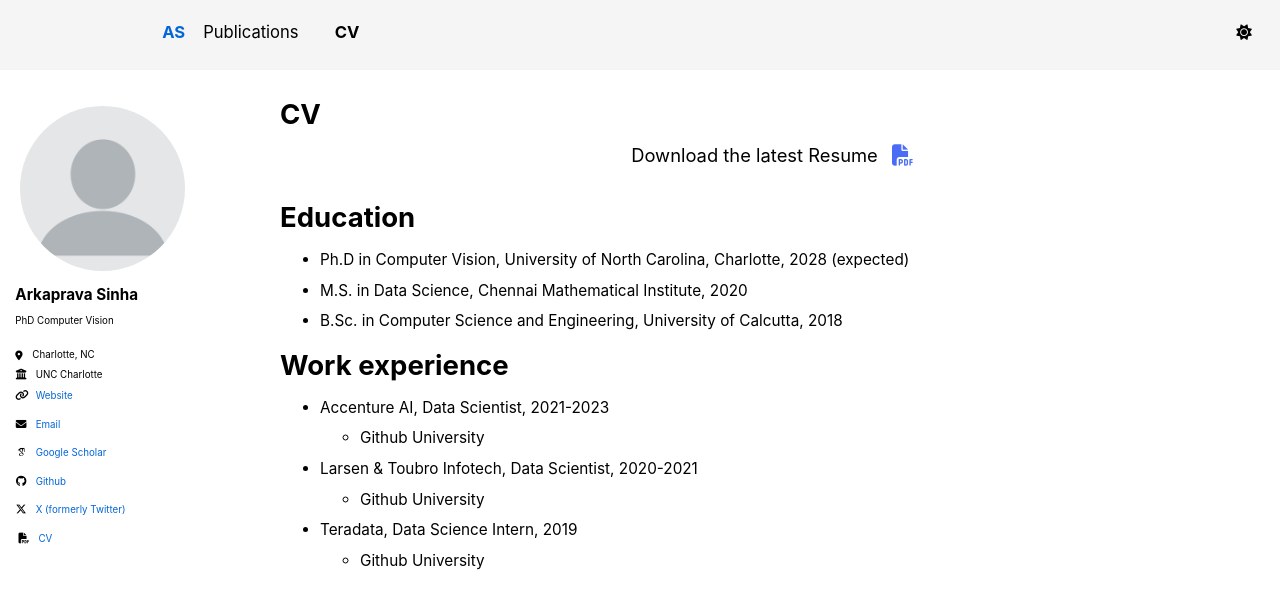
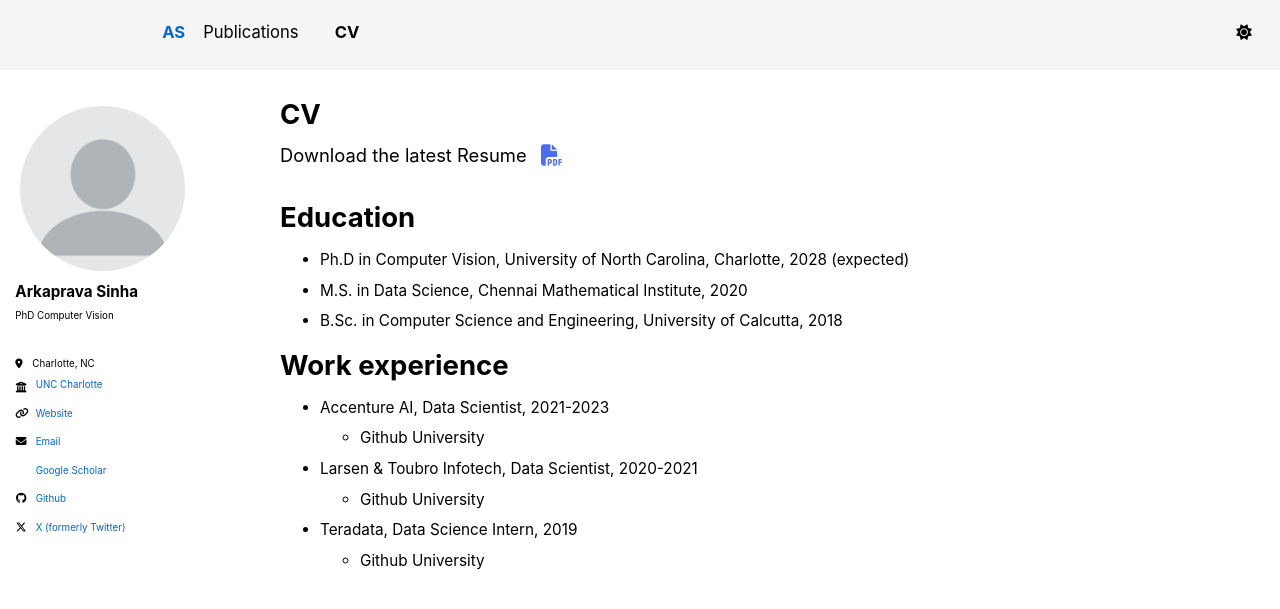
Before and after one commit to thearkaprava/thearkaprava.github.io, a Jekyll site: the page built from _pages/cv.md, in a window 1280 px wide. Shown: the top 609 px of the page. Built offline with Jekyll 4.4.1, drawn with Linux system fonts in a browser that asks for light colours; some web fonts are replaced.

Commit message:
Update changes

```diff
--- a/_config.yml
+++ b/_config.yml
@@ -26,10 +26,10 @@ author:
   pronouns         : #"he/him"
   bio              : "PhD Computer Vision"
   location         : "Charlotte, NC"
-  employer         : "UNC Charlotte"
+  employer         : "<a href='https://cci.charlotte.edu'>UNC Charlotte</a>"
   uri              : "https://thearkaprava.github.io"
   email            : "asinha13[at]charlotte[dot]edu"
-  cv               : "files/Arkaprava_Sinha_CV.pdf"
+  #cv               : "files/Arkaprava_Sinha_CV.pdf"
 
   # Academic websites
   arxiv            : # URL - Update with the correct link to your profile
--- a/_includes/head/custom.html
+++ b/_includes/head/custom.html
@@ -2,7 +2,14 @@
 
 <!-- start custom head snippets -->
 
-<link rel="apple-touch-icon" sizes="57x57" href="{{ base_path }}/images/apple-touch-icon-57x57.png?v=M44lzPylqQ">
+<!-- Use SVG favicon -->
+<link rel="icon" type="image/svg+xml" href="{{ base_path }}/images/favicon.svg">
+<link rel="shortcut icon" href="{{ base_path }}/images/favicon.svg">
+
+<!-- Remove all other favicon references -->
+<meta name="theme-color" content="#ffffff">
+<meta name="theme-color" media="(prefers-color-scheme: dark)" content="#1a1a1a">
+
 <link rel="apple-touch-icon" sizes="60x60" href="{{ base_path }}/images/apple-touch-icon-60x60.png?v=M44lzPylqQ">
 <link rel="apple-touch-icon" sizes="72x72" href="{{ base_path }}/images/apple-touch-icon-72x72.png?v=M44lzPylqQ">
 <link rel="apple-touch-icon" sizes="76x76" href="{{ base_path }}/images/apple-touch-icon-76x76.png?v=M44lzPylqQ">
@@ -11,18 +18,13 @@
 <link rel="apple-touch-icon" sizes="144x144" href="{{ base_path }}/images/apple-touch-icon-144x144.png?v=M44lzPylqQ">
 <link rel="apple-touch-icon" sizes="152x152" href="{{ base_path }}/images/apple-touch-icon-152x152.png?v=M44lzPylqQ">
 <link rel="apple-touch-icon" sizes="180x180" href="{{ base_path }}/images/apple-touch-icon-180x180.png?v=M44lzPylqQ">
-<link rel="icon" type="image/png" href="{{ base_path }}/images/favicon-32x32.png?v=M44lzPylqQ" sizes="32x32">
 <link rel="icon" type="image/png" href="{{ base_path }}/images/android-chrome-192x192.png?v=M44lzPylqQ" sizes="192x192">
-<link rel="icon" type="image/png" href="{{ base_path }}/images/favicon-96x96.png?v=M44lzPylqQ" sizes="96x96">
-<link rel="icon" type="image/png" href="{{ base_path }}/images/favicon-16x16.png?v=M44lzPylqQ" sizes="16x16">
+<link rel="icon" type="image/png" href="{{ base_path }}/images/favicon.svg?v=M44lzPylqQ" sizes="96x96">
 <link rel="manifest" href="{{ base_path }}/images/manifest.json?v=M44lzPylqQ">
 <link rel="mask-icon" href="{{ base_path }}/images/safari-pinned-tab.svg?v=M44lzPylqQ" color="#000000">
-<link rel="shortcut icon" href="/images/favicon.ico?v=M44lzPylqQ">
 <meta name="msapplication-TileColor" content="#000000">
 <meta name="msapplication-TileImage" content="{{ base_path }}/images/mstile-144x144.png?v=M44lzPylqQ">
 <meta name="msapplication-config" content="{{ base_path }}/images/browserconfig.xml?v=M44lzPylqQ">
-<meta name="theme-color" content="#ffffff">
-<link rel="stylesheet" href="{{ base_path }}/assets/css/academicons.css" />
 
 <!-- Add Font Awesome -->
 <link rel="stylesheet" href="https://cdnjs.cloudflare.com/ajax/libs/font-awesome/6.5.1/css/all.min.css">
@@ -208,6 +210,34 @@
     /* Adjust sidebar content */
     .author__content {
         font-size: var(--base-font-size) !important;
+        padding-bottom: 1em !important;
+    }
+
+    .author__name {
+        margin: 0.5em 0 !important;
+    }
+
+    .author__bio {
+        margin: 0.5em 0 !important;
+    }
+
+    .author__urls-wrapper {
+        margin-top: 1em !important;
+    }
+
+    .author__urls li {
+        margin-bottom: 0.5em !important;
+    }
+
+    /* Specific spacing for location and employer */
+    .author__urls .author__location,
+    .author__urls .author__employer {
+        margin-bottom: 0.5em !important;
+    }
+
+    /* Remove extra space from the last item */
+    .author__urls li:last-child {
+        margin-bottom: 0 !important;
     }
 
     /* Adjust main content area */
@@ -258,6 +288,17 @@
     .page__content div[style*="text-align: center"] i {
         font-size: calc(var(--base-font-size) * 1.2) !important;
     }
+
+    /* Style for employer link */
+    .author__urls .author__employer a {
+        color: var(--text-color) !important;
+        text-decoration: none !important;
+    }
+
+    .author__urls .author__employer a:hover {
+        color: var(--link-color) !important;
+        text-decoration: underline !important;
+    }
 </style>
 
 <!-- end custom head snippets -->
--- a/_pages/cv.md
+++ b/_pages/cv.md
@@ -9,7 +9,7 @@ redirect_from:
 
 {% include base_path %}
 
-<div style="margin-bottom: 2em; text-align: center;">
+<div style="margin-bottom: 2em; text-align: left;">
   <span style="font-size: 1.2em; margin-right: 10px;">Download the latest Resume</span>
   <a href="{{ base_path }}/files/Arkaprava_Sinha_CV.pdf" target="_blank"
      style="display: inline-block; vertical-align: middle;">
```
Also changed, not shown: _publications/quo_vadis.md (+1 -1 lines), images/favicon.ico, images/favicon.svg (added).
